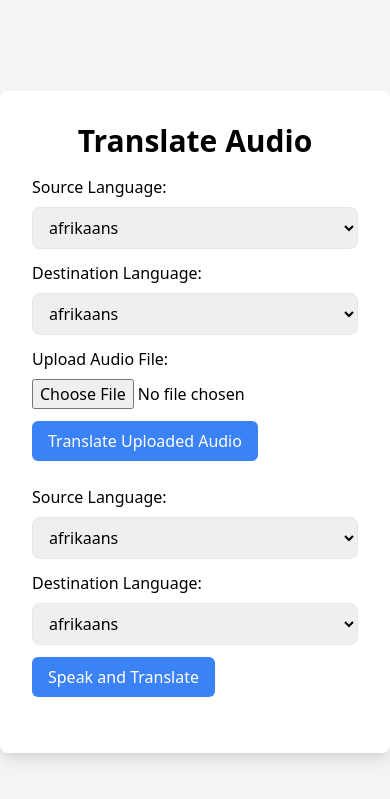
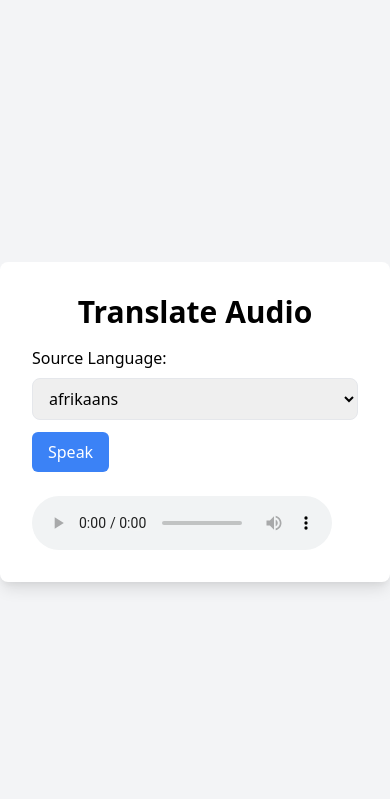
Before and after one commit to Coding-with-Gaurav/SpeechtoSpeech-backend, a Flask app: page / in a window 390 px wide. Shown: the top 799 px of the page. Run offline with Flask 3, Linux system fonts and the light colour scheme.

Commit message:
Debug microphone translation

```diff
--- a/app/routes.py
+++ b/app/routes.py
@@ -2,12 +2,12 @@ from flask import Blueprint, request, jsonify, send_file, render_template
 from .utils import takecommand, translate_text, dic
 from gtts import gTTS
 import os
-from pydub import AudioSegment
 import traceback
 
 main = Blueprint('main', __name__)
 
 ROOT_DIR = os.path.dirname(os.path.abspath(__file__))
+current_query = None  # To store the current recognized query
 
 @main.route('/')
 def index():
@@ -19,70 +19,68 @@ def get_source_languages():
     languages = dic[::2]
     return render_template('source_languages.html', languages=languages)
 
+@main.route('/api/start-recording', methods=['POST'])
+def start_recording():
+    global current_query
+    try:
+        current_query = takecommand()
+        if current_query == "None" or current_query is None:
+            print("Error: Failed to recognize speech")
+            return jsonify({'error': 'Failed to recognize speech'}), 400
 
+        return jsonify({'recognized_text': current_query}), 200
+    except Exception as e:
+        print(f"Unexpected error: {e}")
+        print(traceback.format_exc())
+        return jsonify({'error': 'An unexpected error occurred'}), 500
 
 @main.route('/api/translate', methods=['POST'])
 def translate_audio():
+    global current_query
     try:
-        if 'source_lang' not in request.form:
-            print("Error: Missing source language")
-            return render_template('error.html', error='Missing source language'), 400
+        if not current_query:
+            print("Error: No recognized text to translate")
+            return jsonify({'error': 'No recognized text to translate'}), 400
 
-        source_lang = request.form['source_lang'].lower()
+        source_lang = request.form.get('source_lang', 'english').lower()
         if source_lang not in dic:
             print(f"Error: Invalid source language - {source_lang}")
-            return render_template('error.html', error='Invalid source language'), 400
+            return jsonify({'error': 'Invalid source language'}), 400
 
         source_lang_code = dic[dic.index(source_lang) + 1]
-
-        query = None
-        translated_text = ''
-
-        if 'audio_file' in request.files and request.files['audio_file'].filename != '':
-            audio_file = request.files['audio_file']
-            audio_path = os.path.join(ROOT_DIR, 'static', 'audio.mp3')
-
-            os.makedirs(os.path.dirname(audio_path), exist_ok=True)
-            audio_file.save(audio_path)
-
-            sound = AudioSegment.from_file(audio_path)
-            wav_audio_path = os.path.join(ROOT_DIR, 'static', 'audio.wav')
-            sound.export(wav_audio_path, format="wav")
-
-            print("Processing audio file...")
-            query = takecommand(wav_audio_path)
-
-        elif request.form.get('submit_type') == 'speak':
-            print("Listening for speech...")
-            query = takecommand()
-
-        if query == "None" or query is None:
-            print("Error: Failed to recognize speech")
-            return render_template('error.html', error='Failed to recognize speech'), 400
 
         to_lang = request.form.get('to_lang', 'english').lower()
         if to_lang not in dic:
             print(f"Error: Invalid destination language - {to_lang}")
-            return render_template('error.html', error='Invalid destination language'), 400
+            return jsonify({'error': 'Invalid destination language'}), 400
 
         to_lang_code = dic[dic.index(to_lang) + 1]
 
-        print(f"Recognized text: {query}")
-        translated_text = translate_text(query, source_lang_code, to_lang_code)
+        print(f"Recognized text: {current_query}")
+        translated_text = translate_text(current_query, source_lang_code, to_lang_code)
 
         tts = gTTS(text=translated_text, lang=to_lang_code, slow=False)
-        tts.save(os.path.join(ROOT_DIR, 'static', 'translated_audio.mp3'))
+        audio_path = os.path.join(ROOT_DIR, 'static', 'translated_audio.mp3')
+        tts.save(audio_path)
 
-        return render_template('translate_result.html', translated_text=translated_text)
+        return jsonify({
+            'recognized_text': current_query,
+            'translated_text': translated_text,
+            'audio_path': 'static/translated_audio.mp3'
+        }), 200
 
     except Exception as e:
         print(f"Unexpected error: {e}")
-        print(traceback.format_exc())  # Print traceback for detailed error information
-        return render_template('error.html', error='An unexpected error occurred'), 500
-
-
+        print(traceback.format_exc())
+        return jsonify({'error': 'An unexpected error occurred'}), 500
 
 @main.route('/api/play-translated', methods=['GET'])
 def play_translated_audio():
     audio_file_path = os.path.join(ROOT_DIR, 'static', 'translated_audio.mp3')
     return send_file(audio_file_path)
+
+@main.route('/api/reset', methods=['POST'])
+def reset():
+    global current_query
+    current_query = None
+    return jsonify({'message': 'Query reset successful'}), 200
--- a/app/templates/index.html
+++ b/app/templates/index.html
@@ -13,32 +13,8 @@
     <div class="max-w-lg w-full bg-white p-8 rounded-lg shadow-lg">
         <h1 class="text-3xl font-bold mb-4 text-center">Translate Audio</h1>
 
-        <!-- Upload Form -->
-        <form action="{{ url_for('main.translate_audio') }}" method="post" enctype="multipart/form-data" class="mb-6">
-            <label for="source_lang" class="block mb-2">Source Language:</label>
-            <select name="source_lang" id="source_lang" class="w-full px-3 py-2 mb-3 border rounded-lg">
-                {% for lang in languages %}
-                <option value="{{ lang }}">{{ lang }}</option>
-                {% endfor %}
-            </select>
-
-            <label for="to_lang" class="block mb-2">Destination Language:</label>
-            <select name="to_lang" id="to_lang" class="w-full px-3 py-2 mb-3 border rounded-lg">
-                {% for lang in languages %}
-                <option value="{{ lang }}">{{ lang }}</option>
-                {% endfor %}
-            </select>
-
-            <label for="audio_file" class="block mb-2">Upload Audio File:</label>
-            <input type="file" name="audio_file" id="audio_file" accept=".mp3,.wav,.mp4,.mpeg" class="mb-3">
-
-            <button type="submit" name="submit_type" value="upload" class="bg-blue-500 hover:bg-blue-600 text-white px-4 py-2 rounded-md focus:outline-none">
-                Translate Uploaded Audio
-            </button>
-        </form>
-
         <!-- Speak Form -->
-        <form action="{{ url_for('main.translate_audio') }}" method="post" class="mb-6">
+        <form id="speak-form" class="mb-6">
             <label for="source_lang_speak" class="block mb-2">Source Language:</label>
             <select name="source_lang" id="source_lang_speak" class="w-full px-3 py-2 mb-3 border rounded-lg">
                 {% for lang in languages %}
@@ -46,6 +22,13 @@
                 {% endfor %}
             </select>
 
+            <button type="button" id="start-recording" class="bg-blue-500 hover:bg-blue-600 text-white px-4 py-2 rounded-md focus:outline-none">
+                Speak
+            </button>
+        </form>
+
+        <!-- Select Translation Language -->
+        <div id="translation-options" class="hidden">
             <label for="to_lang_speak" class="block mb-2">Destination Language:</label>
             <select name="to_lang" id="to_lang_speak" class="w-full px-3 py-2 mb-3 border rounded-lg">
                 {% for lang in languages %}
@@ -53,17 +36,82 @@
                 {% endfor %}
             </select>
 
-            <input type="hidden" name="speak" value="true">
-            <button type="submit" name="submit_type" value="speak" class="bg-blue-500 hover:bg-blue-600 text-white px-4 py-2 rounded-md focus:outline-none">
-                Speak and Translate
+            <button type="button" id="translate-button" class="bg-green-500 hover:bg-green-600 text-white px-4 py-2 rounded-md focus:outline-none">
+                Translate
             </button>
-        </form>
+
+            <button type="button" id="reset-button" class="bg-red-500 hover:bg-red-600 text-white px-4 py-2 rounded-md focus:outline-none">
+                Reset
+            </button>
+        </div>
+
+        <!-- Display recognized and translated text -->
+        <div id="result" class="mt-4">
+            <p id="recognized-text" class="text-lg"></p>
+            <p id="translated-text" class="text-lg font-bold"></p>
+            <audio id="translated-audio" controls></audio>
+        </div>
 
         <!-- Error Handling -->
         {% if error %}
         <p class="text-red-500 text-sm">{{ error }}</p>
         {% endif %}
     </div>
+
+    <script>
+        document.getElementById('start-recording').addEventListener('click', function() {
+            fetch('/api/start-recording', {
+                method: 'POST'
+            })
+            .then(response => response.json())
+            .then(data => {
+                if (data.error) {
+                    alert(data.error);
+                } else {
+                    document.getElementById('recognized-text').textContent = 'Recognized Text: ' + data.recognized_text;
+                    document.getElementById('translation-options').classList.remove('hidden');
+                }
+            })
+            .catch(error => console.error('Error:', error));
+        });
+
+        document.getElementById('translate-button').addEventListener('click', function() {
+            const formData = new FormData();
+            formData.append('source_lang', document.getElementById('source_lang_speak').value);
+            formData.append('to_lang', document.getElementById('to_lang_speak').value);
+            fetch('/api/translate', {
+                method: 'POST',
+                body: formData
+            })
+            .then(response => response.json())
+            .then(data => {
+                if (data.error) {
+                    alert(data.error);
+                } else {
+                    document.getElementById('translated-text').textContent = 'Translated Text: ' + data.translated_text;
+                    const audio = document.getElementById('translated-audio');
+                    audio.src = '/' + data.audio_path + '?' + new Date().getTime(); // Force reload by appending timestamp
+                    audio.load();  // Reload the audio element to ensure the new file is played
+                    audio.play();
+                }
+            })
+            .catch(error => console.error('Error:', error));
+        });
+
+        document.getElementById('reset-button').addEventListener('click', function() {
+            fetch('/api/reset', {
+                method: 'POST'
+            })
+            .then(response => response.json())
+            .then(data => {
+                alert(data.message);
+                document.getElementById('recognized-text').textContent = '';
+                document.getElementById('translated-text').textContent = '';
+                document.getElementById('translation-options').classList.add('hidden');
+            })
+            .catch(error => console.error('Error:', error));
+        });
+    </script>
 </body>
 
 </html>
--- a/app/utils.py
+++ b/app/utils.py
@@ -79,7 +79,7 @@ def recognize_speech(audio_file):
         with sr.AudioFile(audio_path) as source:
             audio = r.record(source)
 
-        # Clean up temporary WAV file
+
         os.remove(audio_path)
     else:
         raise ValueError("Unsupported file format. Supported formats: WAV, MP3, MP4, MPEG")
```
